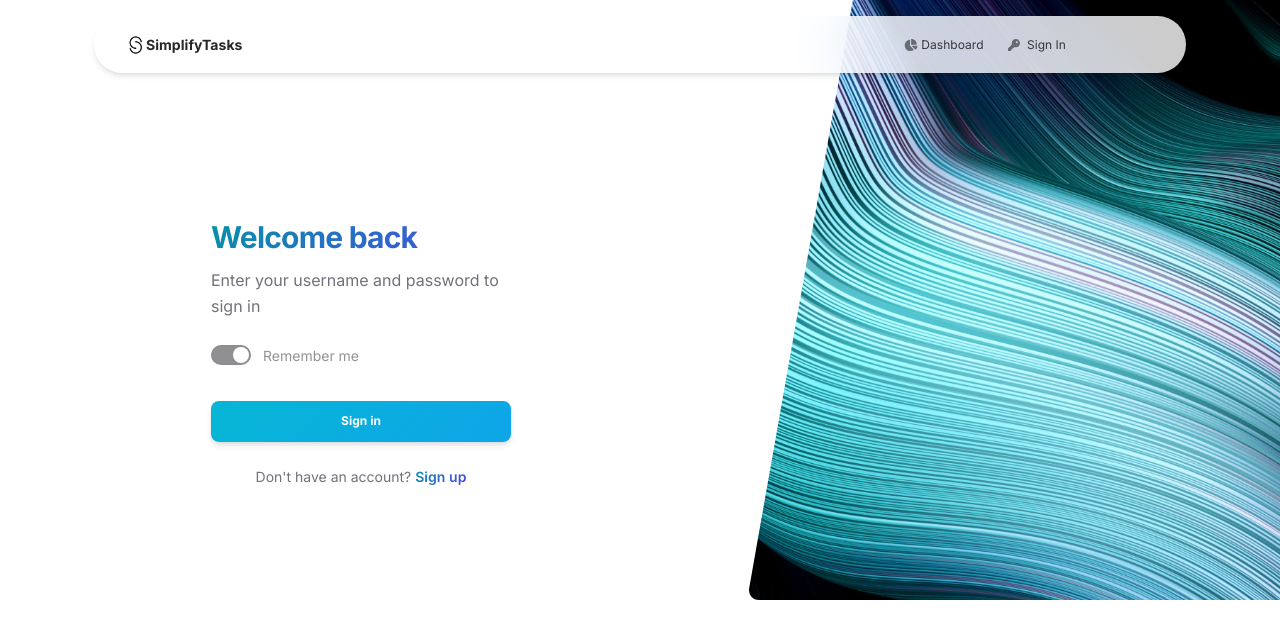
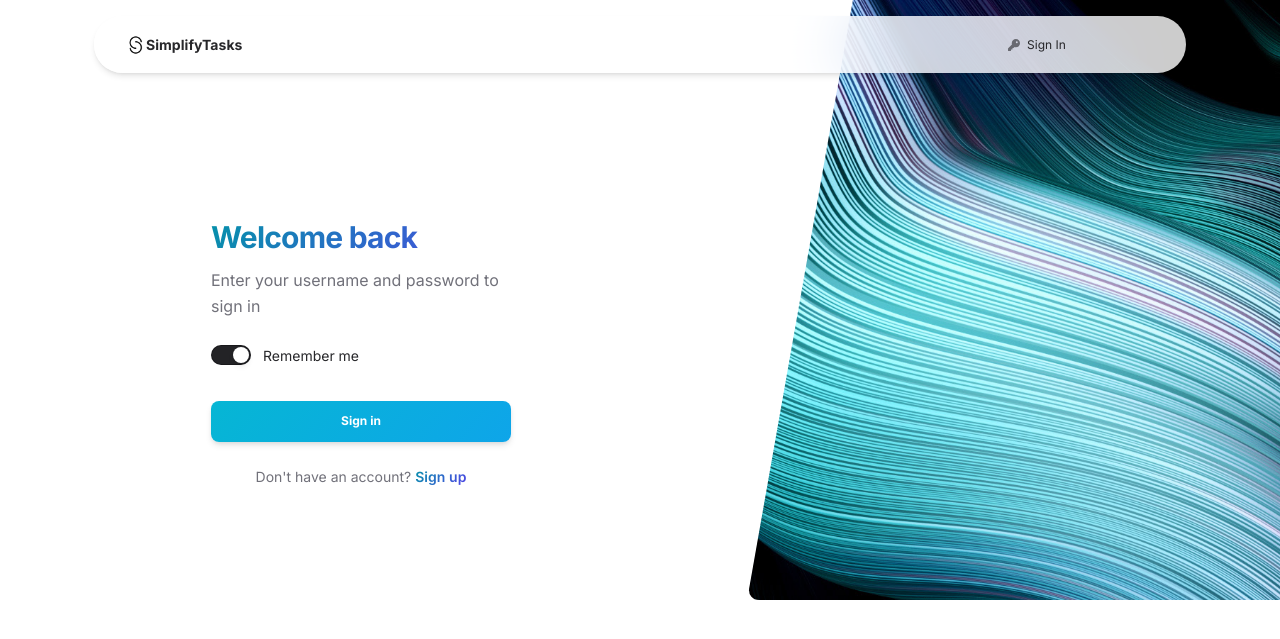
Before and after one commit to SkepskyiDanylo/simplify-tasks, a Django app: template templates/accounts/login.html in a window 1280 px wide. Shown: the top 639 px of the page. Run offline with Django 5.2, Linux system fonts and the light colour scheme; the template is opened without the code that fills it, so the values that code supplies are empty; some libraries are stand-ins or nearby versions.

Commit message:
Dev: Reworked login.html/logged_out.html
Added links to profile in navbar
Activated remember me button

```diff
--- a/templates/accounts/login.html
+++ b/templates/accounts/login.html
@@ -32,7 +32,7 @@
                     {% endfor %}
                     <div class="d-flex align-items-center justify-content-between">
                       <div class="form-check form-switch">
-                        <input class="form-check-input" type="checkbox" id="rememberMe" checked disabled>
+                        <input class="form-check-input" type="checkbox" id="rememberMe" checked>
                         <label class="form-check-label" for="rememberMe">Remember me</label>
                       </div>
                     </div>
--- a/templates/includes/navigation.html
+++ b/templates/includes/navigation.html
@@ -15,7 +15,7 @@
         <ul class="navbar-nav  justify-content-end">
           <li class="nav-item d-flex align-items-center">
             {% if request.user.is_authenticated %}
-              <a class="nav-link text-body font-weight-bold px-0" href="{% url "manager:worker-detail" pk=user.pk %}">
+              <a class="nav-link text-body font-weight-bold px-0" href="{% url "manager:current-profile" %}">
                 <i class="ni ni-single-02 me-sm-1"></i>
                 <span class="d-sm-inline d-none">{{ user.username|capfirst }}</span>
               </a>
--- a/templates/layouts/base-auth.html
+++ b/templates/layouts/base-auth.html
@@ -26,12 +26,6 @@
             </button>
             <div class="collapse navbar-collapse" id="navigation">
               <ul class="navbar-nav mx-auto ms-xl-auto me-xl-7">
-                <li class="nav-item">
-                  <a class="nav-link d-flex align-items-center me-2 active" aria-current="page" href="#index">
-                    <i class="fa fa-chart-pie opacity-6 text-dark me-1"></i>
-                    Dashboard
-                  </a>
-                </li>
                 {% if user.is_authenticated %}
                   <li class="nav-item">
                   <a class="nav-link me-2" href="#profile">
```
Also changed, not shown: other parts of templates/layouts/base-auth.html (+1 -1 lines).
